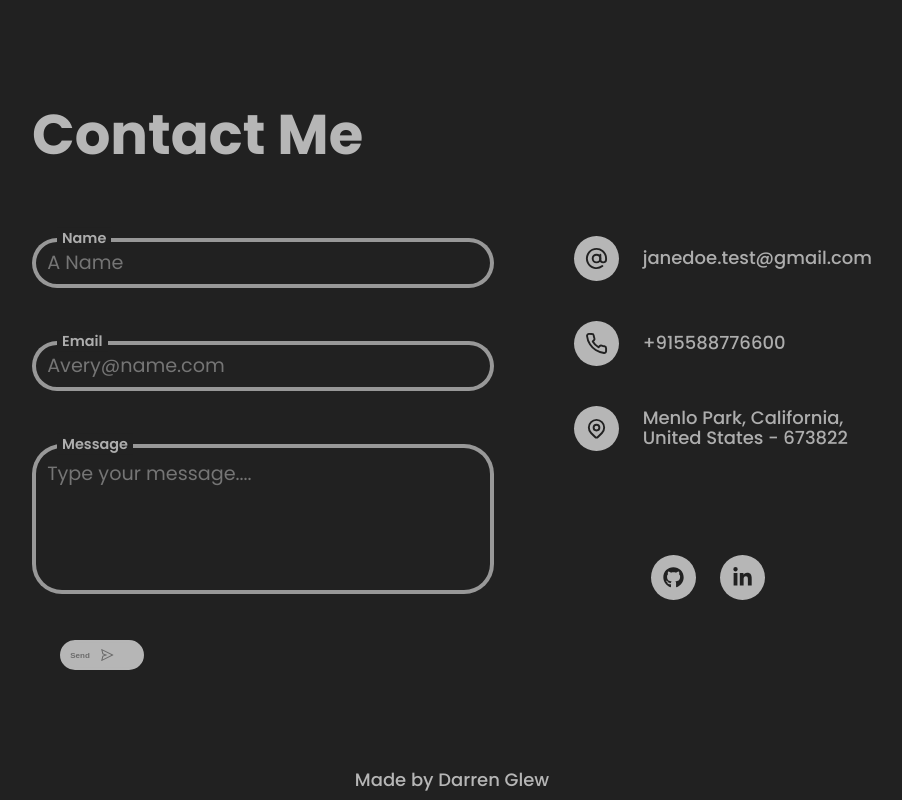
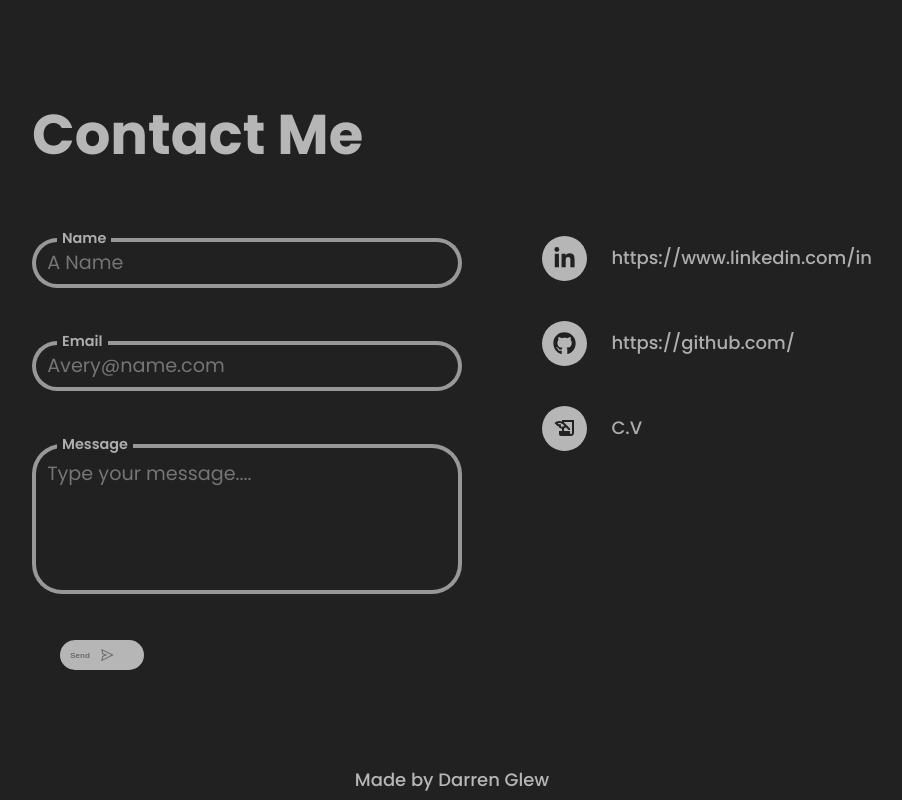
Before and after one commit to DGlew-p/portfollio-current, a React (Create React App) app: page / in a window 1280 px wide. Shown: the part 3996-4796 px from the top of the page, without its empty margins (188-1090 px from the left). Built offline with nearby package versions, Linux system fonts and the light colour scheme; a web font is replaced by a local one.

Commit message:
style snack bar and add link to LI

```diff
--- a/src/App.jsx
+++ b/src/App.jsx
@@ -14,9 +14,15 @@ export default function App() {
           vertical: "top",
           horizontal: "center",
         }}
+        style={{
+          fontSize: "1rem",
+          padding: "1px 10px",
+          fontWeight: "600",
+          display: "flex",
+          alignItems: "center",
+        }}
         TransitionComponent={Grow}
         hideIconVariant
-        dense
         preventDuplicate>
         <Router>
           <Routes>
--- a/src/components/Contact/Contact.css
+++ b/src/components/Contact/Contact.css
@@ -249,15 +249,16 @@ form>.send--btn:disabled{
 
 
 .snackbar-close {
+    display: flex;
     color: inherit;
     background-color: inherit;
     border: none;
+    align-items: center;
 }
 
-.circular-progress{
-    color: var(--secondary);
-    height:1rem
-}
+
+
+
 
 @media screen and (max-width: 992px) {
 
--- a/src/components/Contact/Contact.jsx
+++ b/src/components/Contact/Contact.jsx
@@ -3,13 +3,11 @@ import React, { useState } from "react";
 import { useSnackbar } from "notistack";
 import { FaLinkedinIn, FaGithub, FaWindowClose } from "react-icons/fa";
 import { AiOutlineSend, AiOutlineCheckCircle } from "react-icons/ai";
-import { FiPhone, FiAtSign } from "react-icons/fi";
-import { HiOutlineLocationMarker } from "react-icons/hi";
 import { CircularProgress, ButtonBase } from "@mui/material";
-import { extLinkData, contactsData } from "../../data";
-
+import { extLinkData } from "../../data";
+import { HistoryEdu } from "@mui/icons-material";
 import "./Contact.css";
-
+import { headerData } from "../../data/headerData";
 export default function Contact() {
   const [name, setName] = useState("");
   const [email, setEmail] = useState("");
@@ -134,7 +132,12 @@ export default function Contact() {
           setEmailSuccess(false);
           setLoading(false);
           openMessage(
-            "Something went Wrong. Please message me on LinkedIn",
+            <a
+              href={extLinkData.linkedIn}
+              target='blank'
+              title='Link to my LinkedIn page'>
+              Something went Wrong. Please message me on <u>LinkedIn</u>
+            </a>,
             "email"
           );
         }
@@ -197,9 +200,12 @@ export default function Contact() {
                 {loading ? (
                   <CircularProgress
                     className='circular-progress'
-                    size='1.75rem'
+                    size='2.25rem'
                     sx={{
-                      color: "#212121",
+                      color: "inherit",
+                      "&:hover": {
+                        color: "inherit",
+                      },
                     }}></CircularProgress>
                 ) : (
                   <p>{!emailSuccess ? "Send" : "Sent"}</p>
@@ -226,48 +232,24 @@ export default function Contact() {
             </form>
           </div>
           <div className='contacts-details'>
-            <a
-              href={`mailto:${contactsData.email}`}
-              className='personal-details'>
+            <a href={extLinkData.linkedIn} className='personal-details'>
               <div className={"detailsIcon"}>
-                <FiAtSign />
+                <FaLinkedinIn aria-label='LinkedIn' />
               </div>
-              <p>{contactsData.email}</p>
+              <p>{extLinkData.linkedIn}</p>
             </a>
-            <a href={`tel:${contactsData.phone}`} className='personal-details'>
+            <a href={extLinkData.github} className='personal-details'>
               <div className={"detailsIcon"}>
-                <FiPhone />
+                <FaGithub aria-label='GitHub' />
               </div>
-              <p>{contactsData.phone}</p>
+              <p>{extLinkData.github}</p>
             </a>
-            <div className='personal-details'>
+            <a href={headerData.resumePdf} className='personal-details'>
               <div className={"detailsIcon"}>
-                <HiOutlineLocationMarker />
+                <HistoryEdu />
               </div>
-              <p>{contactsData.address}</p>
-            </div>
-
-            <div className='socialmedia-icons'>
-              {extLinkData.github && (
-                <a
-                  href={extLinkData.github}
-                  target='_blank'
-                  rel='noreferrer'
-                  className={"socialIcon"}>
-                  <FaGithub aria-label='GitHub' />
-                </a>
-              )}
-
-              {extLinkData.linkedIn && (
-                <a
-                  href={extLinkData.github}
-                  target='_blank'
-                  rel='noreferrer'
-                  className={"socialIcon"}>
-                  <FaLinkedinIn aria-label='GitHub' />
-                </a>
-              )}
-            </div>
+              <p>C.V</p>
+            </a>
           </div>
         </div>
       </div>
--- a/src/index.css
+++ b/src/index.css
@@ -41,6 +41,11 @@ a {
   color: var(--primary);
 }
 
+.SnackbarItem-message>a{
+  color: #fff !important;
+
+}
+
 
 
 
```
